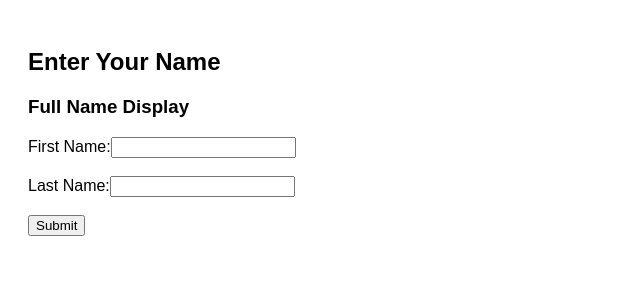
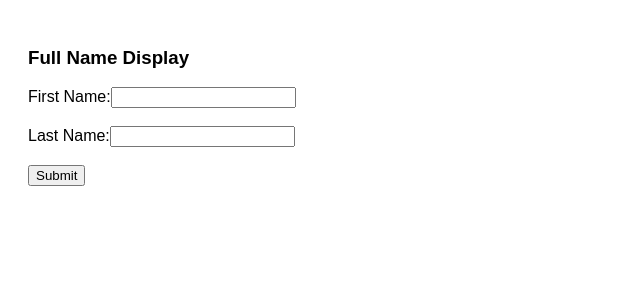
Before and after one commit to Mario-World/Frontend-Labs, a React (Vite) app: page / in a window 1280 px wide. Shown: the top 300 px of the page, without its empty margins (0-640 px from the left). Built offline with nearby package versions, Linux system fonts and the light colour scheme.

Commit message:
updated nameForm again

```diff
--- a/src/NameForm.jsx
+++ b/src/NameForm.jsx
@@ -16,7 +16,7 @@ function NameForm() {
 
   return (
     <div style={{ fontFamily: "Arial", padding: "20px" }}>
-      <h2>Enter Your Name</h2>
+
 
       {/* This is the static heading Cypress expects on initial load */}
       <h3>Full Name Display</h3>
```
